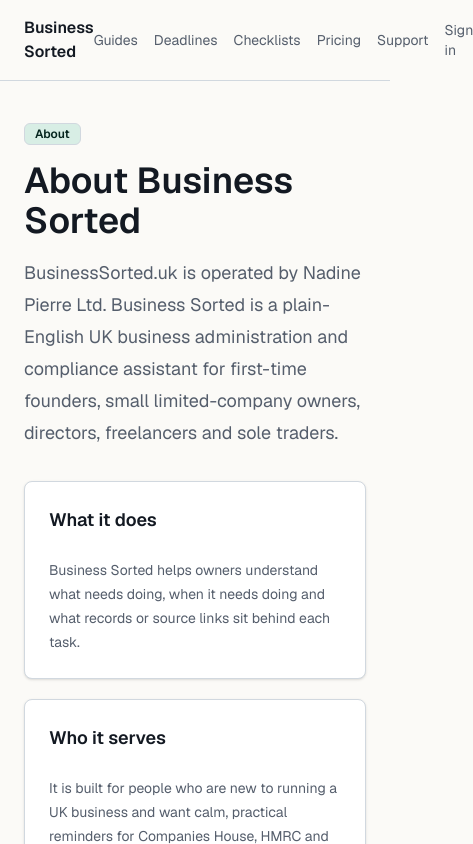
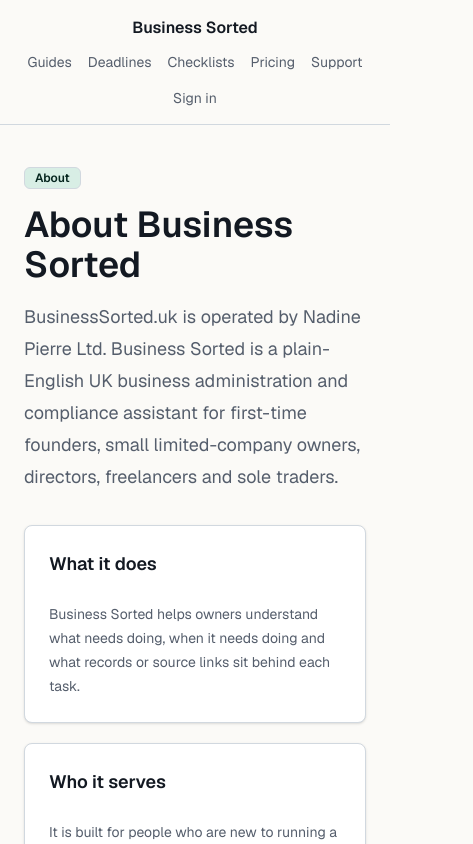
Before and after one commit to nads1983-coder/Business-next, a Next.js app: page /about in a window 390 px wide. Shown: the top 844 px of the page, 473 px wide, since content can reach past the window. Built offline with nearby package versions, Linux system fonts and the light colour scheme.

Commit message:
Fix legal page mobile verification issues

```diff
--- a/src/components/public-page.tsx
+++ b/src/components/public-page.tsx
@@ -11,11 +11,11 @@
   return (
     <main className="min-h-screen bg-background">
       <header className="border-b">
-        <div className="mx-auto flex max-w-6xl items-center justify-between px-6 py-4">
+        <div className="mx-auto flex max-w-6xl flex-col items-center gap-3 px-6 py-4 sm:flex-row sm:justify-between">
           <Link href="/" className="font-semibold">
             {productConfig.name}
           </Link>
-          <nav className="flex items-center gap-4 text-sm text-muted-foreground">
+          <nav className="flex flex-wrap items-center justify-center gap-4 text-sm text-muted-foreground">
             <Link href="/guides" className="hover:text-foreground">Guides</Link>
             <Link href="/deadlines" className="hover:text-foreground">Deadlines</Link>
             <Link href="/checklists" className="hover:text-foreground">Checklists</Link>
--- a/src/lib/legal-content.ts
+++ b/src/lib/legal-content.ts
@@ -136,7 +136,7 @@
     sections: [
       [
         "Who these terms apply to",
-        `These Subscription and Cancellation Terms apply to paid access to ${tradingName}, operated by ${operatorName}, and sit alongside the Terms and Conditions. If there is a conflict about billing or cancellation, these Subscription and Cancellation Terms apply for that issue.`
+        `${serviceName} is operated by ${operatorName}. These Subscription and Cancellation Terms apply to paid access to ${tradingName} and sit alongside the Terms and Conditions. If there is a conflict about billing or cancellation, these Subscription and Cancellation Terms apply for that issue.`
       ],
       [
         "Subscription arrangement",
@@ -188,7 +188,7 @@
     sections: [
       [
         "How this policy fits with subscriptions",
-        `This Refund Policy applies to paid Business Sorted subscriptions operated by ${operatorName}. It should be read with the Subscription and Cancellation Terms. Cancelling a subscription stops future renewal payments; it does not automatically create a refund for amounts already paid.`
+        `${serviceName} is operated by ${operatorName}. This Refund Policy applies to paid Business Sorted subscriptions and should be read with the Subscription and Cancellation Terms. Cancelling a subscription stops future renewal payments; it does not automatically create a refund for amounts already paid.`
       ],
       [
         "General refund position",
```
